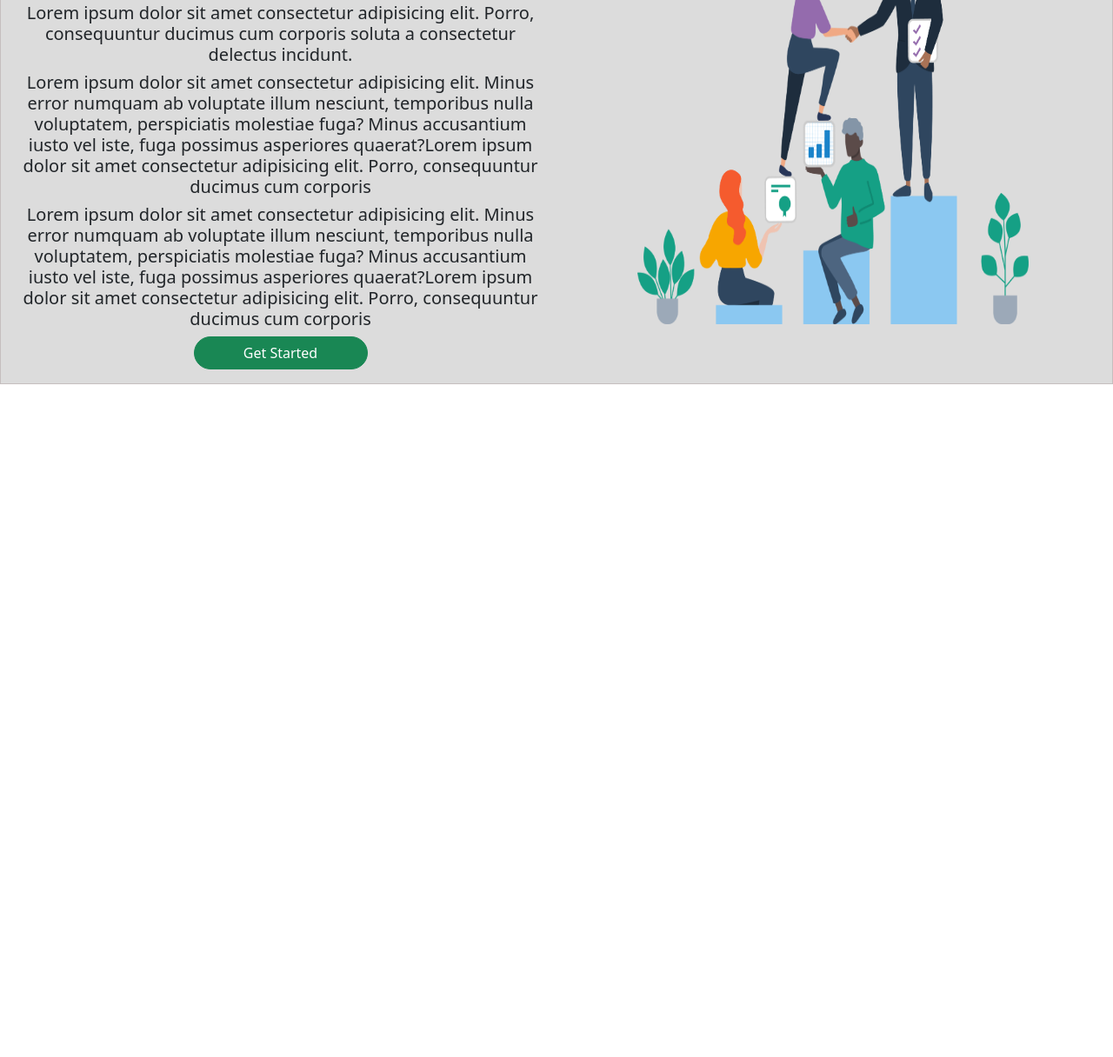
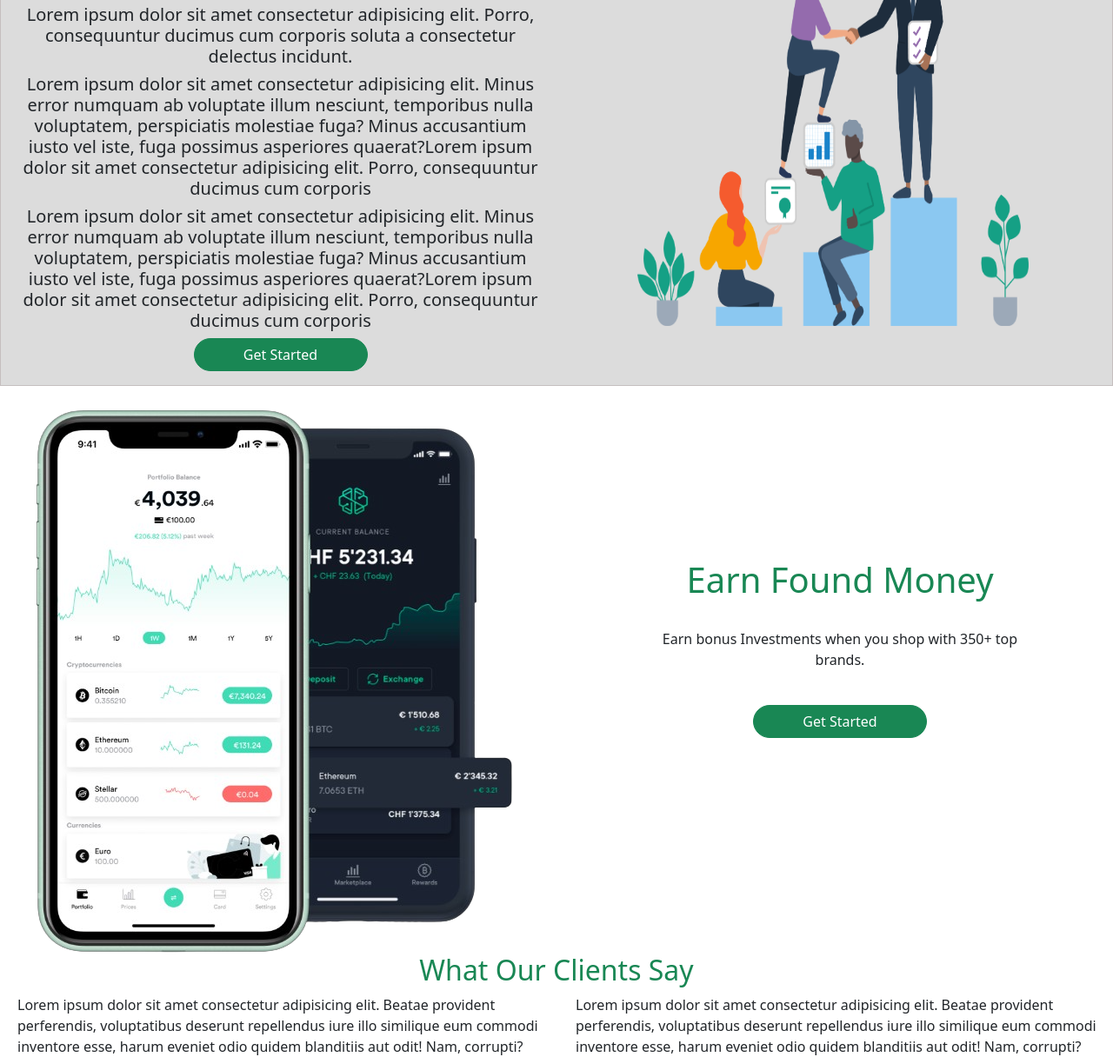
Before and after one commit to Rehanmominn/seedkaro, a plain HTML site: page index.html in a window 1280 px wide. Shown: the part 1565-2781 px from the top of the page at 87% size. Before the commit the page ends 2031 px from the top, so only its background shows below. Drawn offline with nearby package versions, Linux system fonts and the light colour scheme.

Commit message:
updating

```diff
--- a/index.html
+++ b/index.html
@@ -115,26 +115,26 @@
         <div class="container" style="margin-top: 15px;">
 
             <div class="row">
-                <div class="col">
+                <div class="col card">
                     <h4 class="text-start">For Founder</h4>
                 </div>
             </div><br>
             <div class="row text-center" style="grid-gap: 20px;">
-                <div class="col p-3"
+                <div class="col card p-3"
                     style="height: 270px ;width: 420px; border: 1px solid grey;background-color: white;">
                     <img src="assets/icons8-laptop-64.png" height="100px" width="100px">
                     <br><br>
                     <h5>Access High Quality "Sponsored' Status</h5>
                     <h6>Our team works to create,organize and present disruptive and hyper growth venture</h6>
                 </div>
-                <div class="col p-3"
+                <div class="col card p-3"
                     style="height: 270px ;width: 420px; border: 1px solid grey;background-color: white;">
                     <img src="assets/icons8-analytics-60.png" height="100px" width="100px">
                     <br><br>
                     <h5>Access High Quality "Sponsored' Status</h5>
                     <h6>Our team works to create,organize and present disruptive and hyper growth venture</h6>
                 </div>
-                <div class="col p-3"
+                <div class="col card p-3"
                     style="height: 270px ;width: 420px; border: 1px solid grey;background-color: white;">
                     <img src="assets/icons8-pages-80.png" height="100px" width="100px">
                     <br><br>
@@ -174,21 +174,42 @@
                             elit.
                             Porro, consequuntur ducimus cum corporis
                         </h5>
-                        <button type="button" class="btn btn-success" style="width: 200px; border-radius: 20px;">Get Started</button>
+                        <button type="button" class="btn btn-success" style="width: 200px; border-radius: 20px;">Get
+                            Started</button>
 
                     </div>
 
 
                 </div>
                 <div class="col-6">
-                    <img src="assets/Task7(SeedKaro)/aboutus.png" alt="nhi dikhega"
-                        style='width: 450px; height: 450px;'>
+                    <img src="assets/Task7(SeedKaro)/aboutus.png" style='width: 450px; height: 450px;'>
                 </div>
             </div>
         </div>
         <br>
-        <div class="fifth">
+        <div class="row text-center">
+            <div class="col-6">
+                <img src="assets/Task7(SeedKaro)/mobile2.png">
+            </div>
+            <div class="col-6" style="padding-top: 175px;">
+                <h1 class="text-success">Earn Found Money</h1>
+                <br />
+                <p>Earn bonus Investments when you shop with 350+ top<br />brands.</p><br />
+                <button type="button" class="btn btn-success" style="width: 200px; border-radius: 20px;">Get
+                    Started</button>
 
+            </div>
+        </div>
+        <div class="text-center">
+            <h2 class="text-success">What Our Clients Say</h2>
+        </div>
+        <div class="row" style="padding-left: 20px;">
+            <div class="col">Lorem ipsum dolor sit amet consectetur adipisicing elit. Beatae provident perferendis,
+                voluptatibus deserunt repellendus iure illo similique eum commodi inventore esse, harum eveniet odio
+                quidem blanditiis aut odit! Nam, corrupti?</div>
+                <div class="col">Lorem ipsum dolor sit amet consectetur adipisicing elit. Beatae provident perferendis,
+                    voluptatibus deserunt repellendus iure illo similique eum commodi inventore esse, harum eveniet odio
+                    quidem blanditiis aut odit! Nam, corrupti?</div>
         </div>
     </section>
 </body>
```
